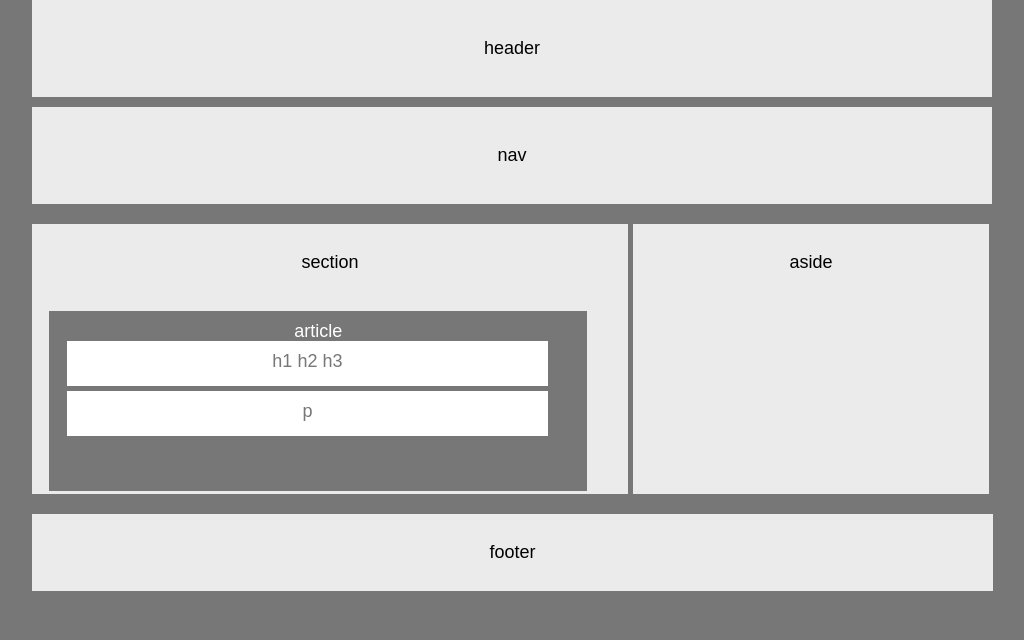
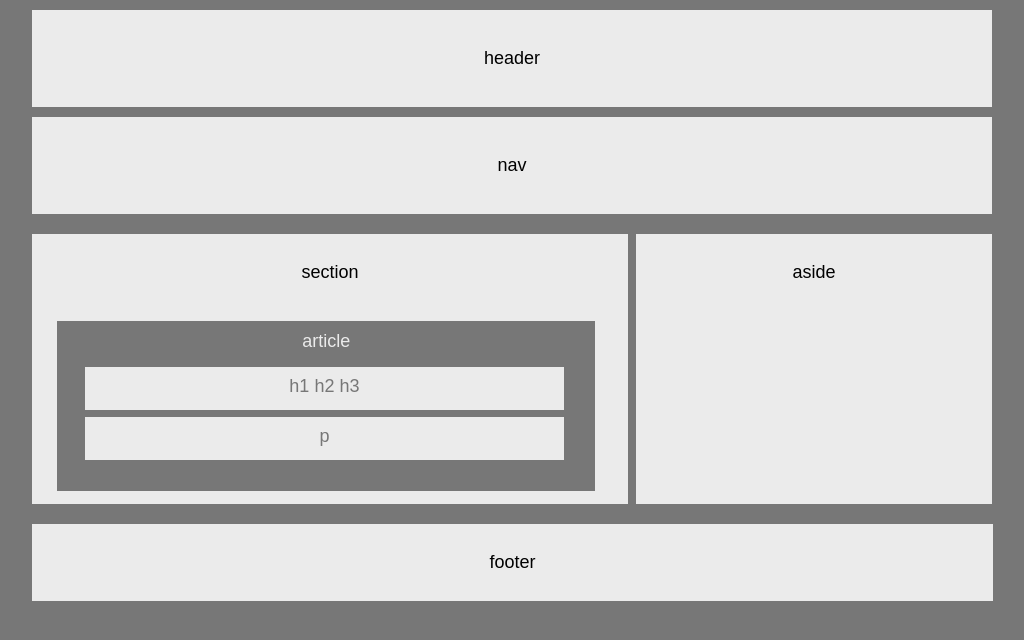
Before and after one commit to Stahlwalker/HW-Wireframe, a plain HTML site: page index.html in a window 1280 px wide. Shown: the whole page, without its empty margins (128-1152 px from the left). Drawn offline with Linux system fonts and the light colour scheme.

```diff
--- a/style.css
+++ b/style.css
@@ -11,6 +11,7 @@ body {
     text-align: center;
     padding: 20px;
     margin-bottom: 10px;
+    margin-top: 10px;
 }
 
 .nav {
@@ -33,36 +34,37 @@ body {
     float: left;
     width: 90%;
     text-align: center;
-    height: 160px;
+    height: 150px;
     margin-top: 20px;
-    margin-left: 7px;
-    color: white;
+    margin-left: 15px;
+    margin-bottom: 26px;
+    color: #ebebeb;
     padding: 10px;
 }
 
 .headerh1h2h3 {
-    background-color: white;
+    background-color: #ebebeb;
     float: left;
     text-align: center;
-    padding: 10px;
+    padding: 9px;
     margin-top: -150px;
     margin-bottom: 10px;
     margin-right: 25px;
-    margin-left: 25px;
+    margin-left: 43px;
     color: #777;
     height: 10%;
     width: 80%;
 }
 
 .headerP {
-    background-color: white;
+    background-color: #ebebeb;
     float: left;
     text-align: center;
-    padding: 10px;
+    padding: 9px;
     margin-top: -100px;
     margin-bottom: 10px;
     margin-right: 25px;
-    margin-left: 25px;
+    margin-left: 43px;
     color: #777;
     height: 10%;
     width: 80%;
@@ -73,8 +75,9 @@ body {
     width: 35%;
     padding: 10px;
     height: 250px;
-    margin-left: 5px;
+    margin-left: 8px;
     text-align: center;
+    background-color: #ebebeb
 }
 
 .footer {
```
Also changed, not shown: 2 other files.
